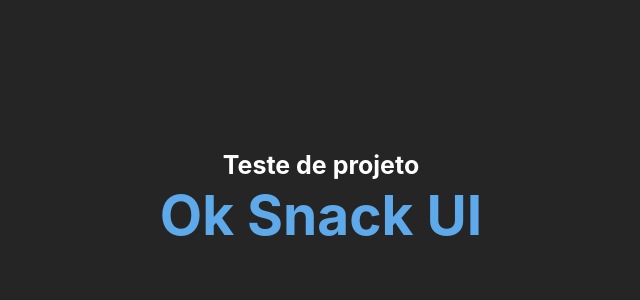
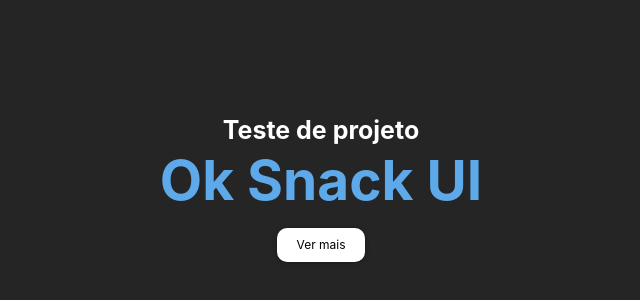
Before and after one commit to OkSnack/oksnk-UI, a React (Vite) app: page / in a window 1280 px wide. Shown: the part 204-504 px from the top of the page, without its empty margins (319-959 px from the left). Built offline with nearby package versions, Linux system fonts and the light colour scheme.

Commit message:
[ADD] Arquives files

```diff
--- a/src/App.jsx
+++ b/src/App.jsx
@@ -1,16 +1,22 @@
 
-import {BoxLine,SubTitle,Title,BreakLine, BoxItem} from './style/style-global'
+import {BoxLine,SubTitle,Title,BreakLine, BoxItem, Btn, TextBtn} from './style/style-global'
 import color from './style/colors'
-
+import './pages/Desc'
 function App() {
   return (
     <>
       <BoxLine bg_color={color.gray2} height='100vh' width='100vw' direction='column'>
-        <SubTitle size='25px' color={color.white} weight='bold'> Teste de projeto</SubTitle>
+          <SubTitle size='25px' color={color.white} weight='bold'> Teste de projeto</SubTitle>
          <BoxItem height='60px'>
-        <Title size='55px' color={color.success} weight='bold'> Ok Snack UI</Title>
+          <Title size='55px' color={color.success} weight='bold'> Ok Snack UI</Title>
+         </BoxItem>
+         <BoxItem height='50px' margin='10px 0px'>
+          <Btn width='20% - 16px' hoverBg={color.success} onClick={() => {}}>
+            <TextBtn color={color.black} hoverColor={color.white} >  Ver mais </TextBtn>
+          </Btn>
+         </BoxItem>
 
-         </BoxItem>
+
       </BoxLine>
     </>
   )
--- /dev/null
+++ b/src/pages/Desc.jsx
@@ -0,0 +1 @@
+import React from "react";
```
Also changed, not shown: package.json (+9 -4 lines), 2 other files (tests, documents, lock files or other folders).
